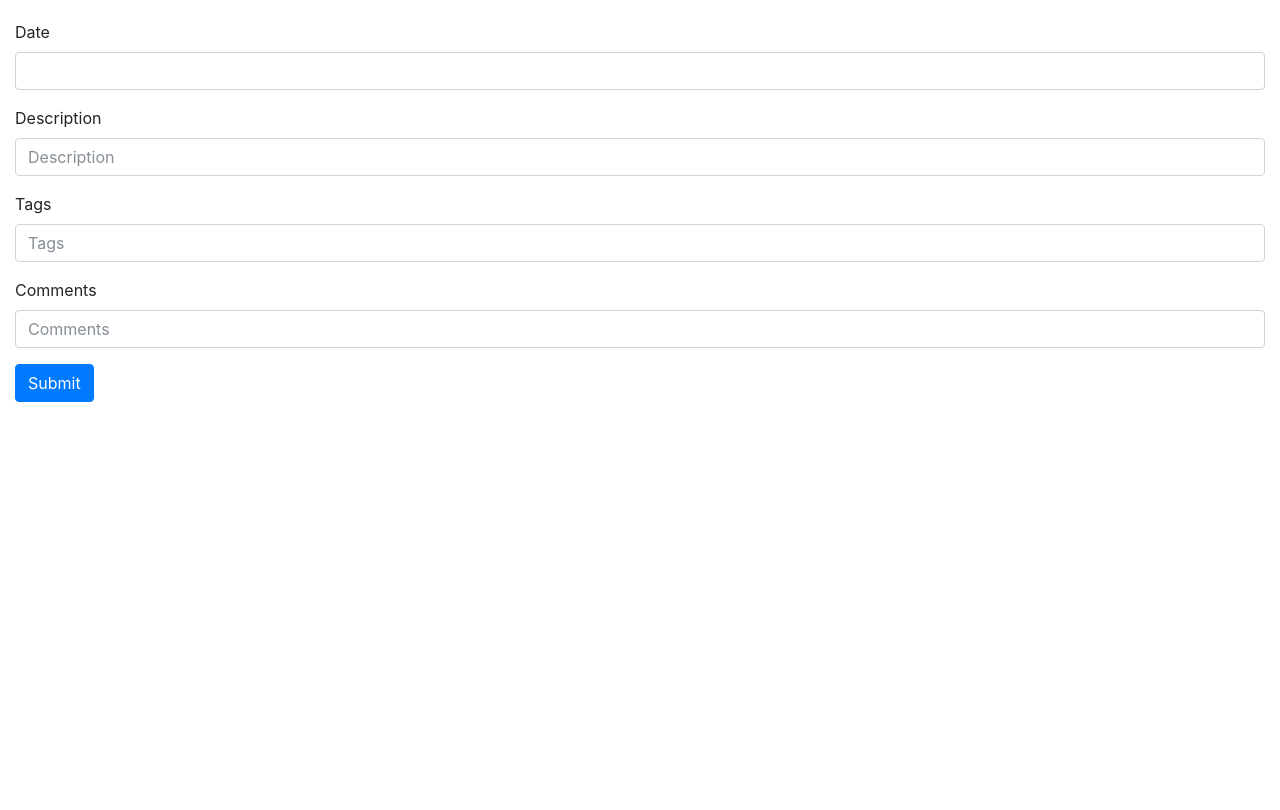
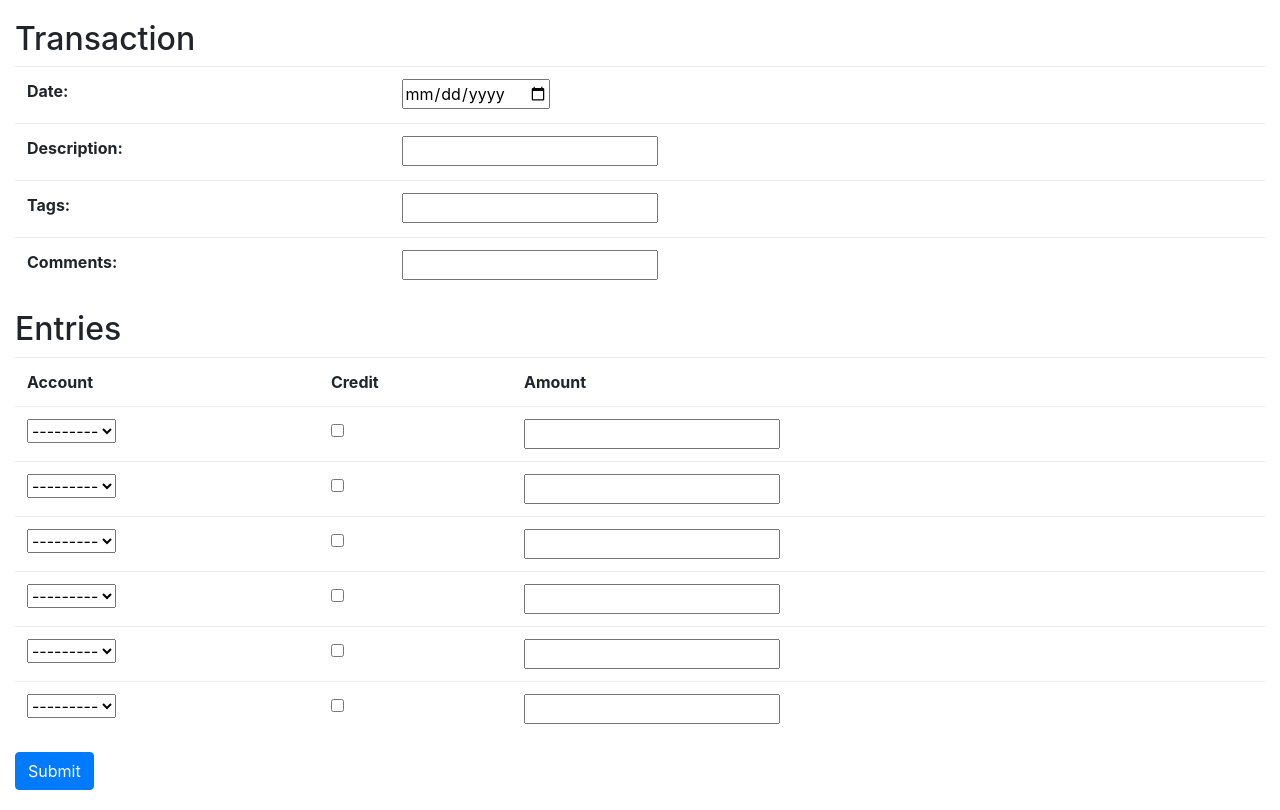
Before and after one commit to rc-l/hermes, a Django app: page /transactions/new/ in a window 1280 px wide. Shown: the part 56-866 px from the top of the page. Before the commit the page ends 458 px from the top, so only its background shows below. Run offline with Django 3.2, Linux system fonts and the light colour scheme; some libraries are stand-ins or nearby versions.

Commit message:
Added entries form set and tried to make things look nice. Date input format is not correct yet

```diff
--- a/hermes/settings.py
+++ b/hermes/settings.py
@@ -106,7 +106,7 @@
 # Internationalization
 # https://docs.djangoproject.com/en/2.1/topics/i18n/
 
-LANGUAGE_CODE = 'en-us'
+LANGUAGE_CODE = 'en-GB'
 
 TIME_ZONE = 'UTC'
 
@@ -116,6 +116,7 @@
 
 USE_TZ = True
 
+SHORT_DATE_FORMAT = "d/m/Y"
 
 # Static files (CSS, JavaScript, Images)
 # https://docs.djangoproject.com/en/2.1/howto/static-files/
--- a/pacioli/forms.py
+++ b/pacioli/forms.py
@@ -1,4 +1,4 @@
-from django.forms import ModelForm
+from django.forms import ModelForm, formset_factory, DateInput
 from pacioli import models
 
 class AccountsForm(ModelForm):
@@ -10,8 +10,12 @@
     class Meta:
         model = models.Transactions
         fields = ['date', 'description', 'tags', 'comments']
-
+        widgets = {
+            'date': DateInput(attrs={'type': 'date'})
+        }
 class EntriesForm(ModelForm):
     class Meta:
         model = models.Entries
         fields = ['transaction', 'account', 'credit', 'amount']
+
+EntriesFormSet = formset_factory(EntriesForm, min_num=5)
--- a/pacioli/models.py
+++ b/pacioli/models.py
@@ -20,6 +20,9 @@
     credit = models.BooleanField()
     type = models.CharField(choices=TYPES, max_length=2)
     parent = models.ForeignKey("self", on_delete=models.CASCADE, blank=True, null=True)
+
+    def __str__(self):
+        return self.name
 
 
 class Balances(models.Model):
--- a/pacioli/templates/pacioli/transaction.html
+++ b/pacioli/templates/pacioli/transaction.html
@@ -4,7 +4,24 @@
 {% block content %}
 <form method="post" enctype="multipart/form-data">
     {% csrf_token %}
-    {% bootstrap_form form %}
+    <h2>Transaction</h2>
+    <table class="table">{{ transactions_form.as_table}}</table>
+    {{ entries_formset.management_form }}
+    <h2>Entries</h2>
+    <table class="table table-hover">
+        <tr>
+            <th>Account</th>
+            <th>Credit</th>
+            <th>Amount</th>
+        </tr>
+        {% for form in entries_formset %}
+        <tr>
+            <td>{{form.account}}</td>
+            <td>{{form.credit}}</td>
+            <td>{{form.amount}}</td>
+        </tr>
+        {% endfor %}
+    </table>
     {% buttons %}
         <button type="submit" class="btn btn-primary">Submit</button>
     {% endbuttons %}
--- a/pacioli/views.py
+++ b/pacioli/views.py
@@ -1,11 +1,12 @@
 from django.shortcuts import render
 from django.views import View
-from pacioli.forms import TransactionsForm
+from pacioli.forms import TransactionsForm, EntriesFormSet
 
 class NewTransactionsView(View):
     context = {}
     template = "pacioli/transaction.html"
 
     def get(self, request):
-        self.context['form'] = TransactionsForm()
+        self.context['transactions_form'] = TransactionsForm()
+        self.context['entries_formset'] = EntriesFormSet()
         return render(request, self.template, self.context)
```
